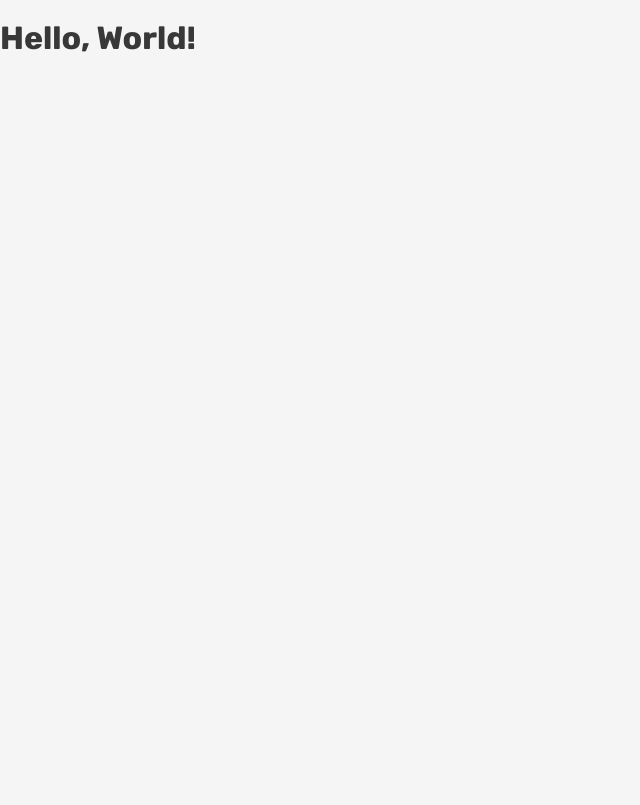
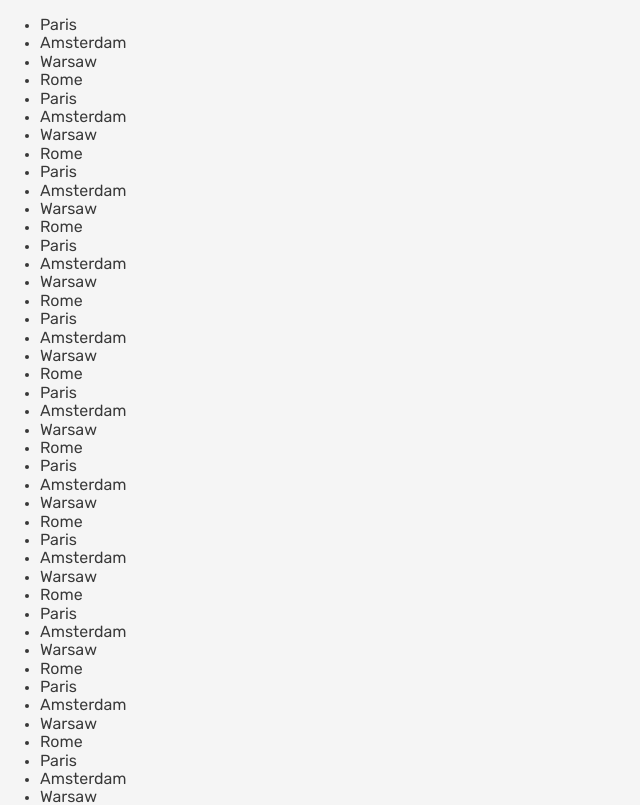
Before and after one commit to Kordex123/six-cities, a React (Vite) app: page / in a window 1280 px wide. Shown: the top 805 px of the page, without its empty margins (0-640 px from the left). Built offline with nearby package versions, Linux system fonts and the light colour scheme.

Commit message:
showCities

```diff
--- /dev/null
+++ b/src/components/App.tsx
@@ -0,0 +1,9 @@
+// import React from "react";
+import {getOffers} from "../mocks/offers.ts";
+
+
+export const App = () => {
+  return (<ul>
+      { getOffers().map ((offer: any) => <li key={offer.id}> {offer.city }</li>) }
+    </ul>);
+}
--- a/src/index.tsx
+++ b/src/index.tsx
@@ -1,5 +1,6 @@
 import React from 'react';
 import ReactDOM from 'react-dom/client';
+import {App} from "./components/App.tsx";
 
 const root = ReactDOM.createRoot(
   document.getElementById('root') as HTMLElement
@@ -7,6 +8,6 @@ const root = ReactDOM.createRoot(
 
 root.render(
   <React.StrictMode>
-    <h1>Hello, World!</h1>
+    <App />
   </React.StrictMode>
 );
--- /dev/null
+++ b/src/mocks/cities.ts
@@ -0,0 +1,14 @@
+export const CITIES = [
+  {
+    title: 'Paris',
+  },
+  {
+    title: 'Amsterdam',
+  },
+  {
+    title: 'Warsaw'
+  },
+  {
+    title: 'Rome',
+  }
+]
--- /dev/null
+++ b/src/mocks/offers.ts
@@ -0,0 +1,6 @@
+import {getArray} from "../util/arrayUtil.ts";
+import {CITIES} from "./cities.ts";
+
+export const getOffers = () => {
+  return getArray(100).map((i: number) => ({ id: i, city: CITIES[i % CITIES.length].title}));
+}
--- /dev/null
+++ b/src/util/arrayUtil.ts
@@ -0,0 +1,3 @@
+export const getArray = (length: number): number[] => {
+  return [...Array(length).keys()];
+}
```
